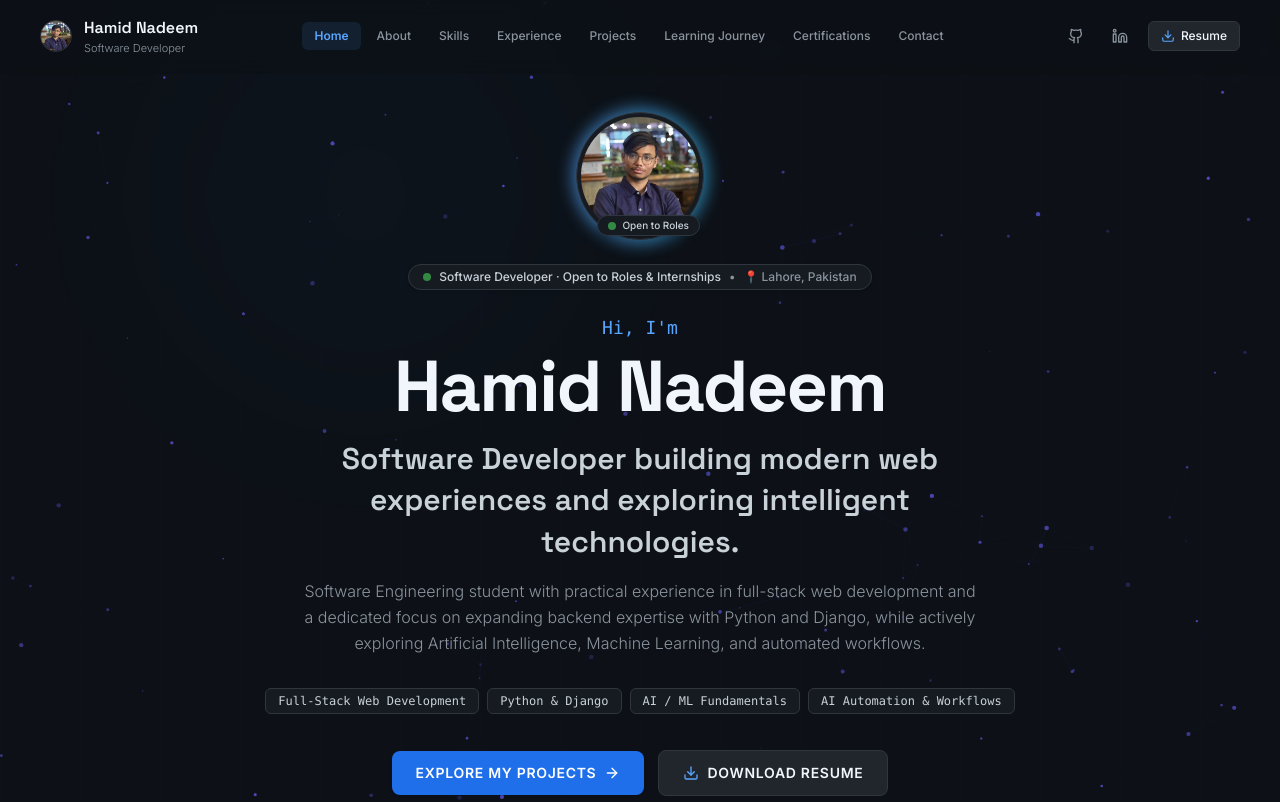
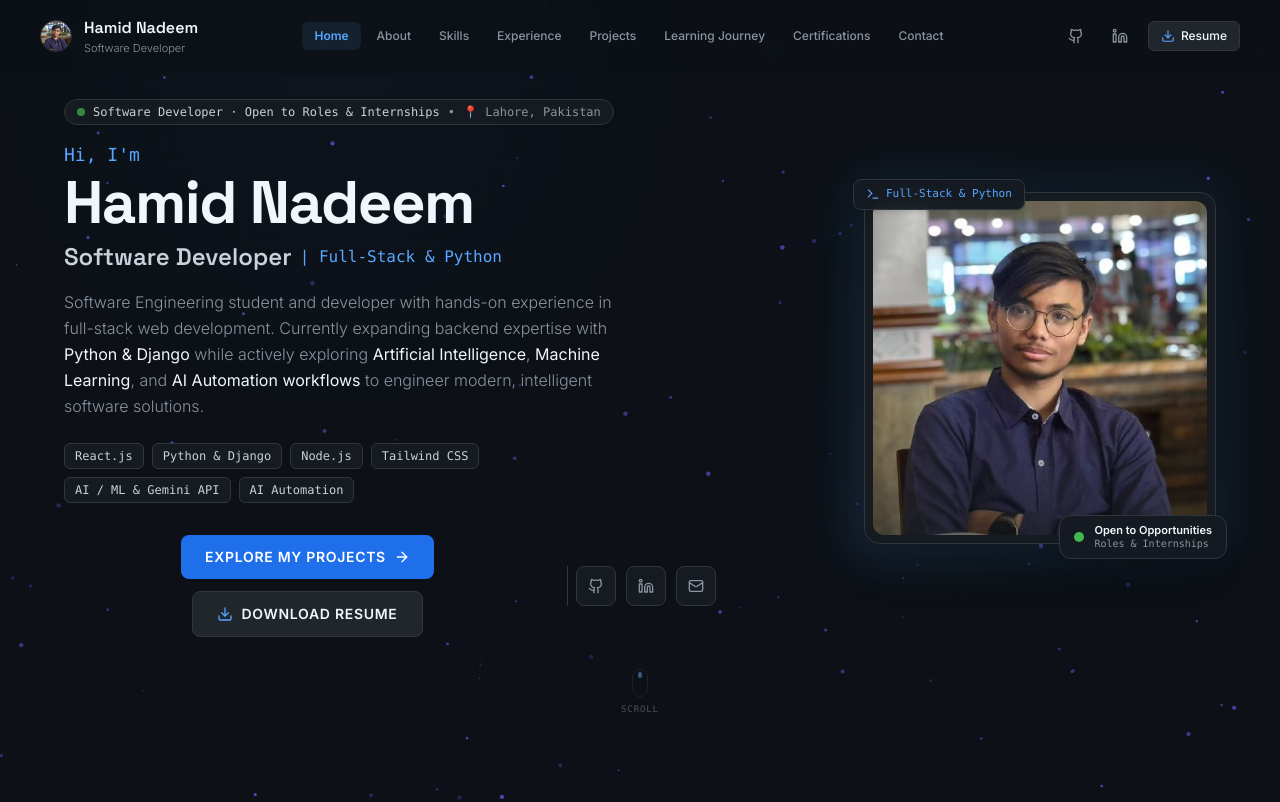
Before and after one commit to hamidnadeem043/hamidnadeem-portfolio, a React (Vite) app: page / in a window 1280 px wide. Shown: the top 802 px of the page. Built offline with nearby package versions, Linux system fonts and the light colour scheme.

Commit message:
Update homepage hero section to premium two-column layout with prominent portrait

```diff
--- a/src/components/Hero.jsx
+++ b/src/components/Hero.jsx
@@ -1,6 +1,6 @@
 import React from 'react';
 import { motion } from 'framer-motion';
-import { Download, ArrowRight, Github, Linkedin, Mail, Code2, Sparkles, Terminal } from 'lucide-react';
+import { Download, ArrowRight, Github, Linkedin, Mail, Code2, Terminal, Sparkles } from 'lucide-react';
 import confetti from 'canvas-confetti';
 import { personalData } from '../data/portfolioData';
 
@@ -14,126 +14,87 @@ export default function Hero() {
     });
   };
 
+  const techBadges = [
+    'React.js',
+    'Python & Django',
+    'Node.js',
+    'Tailwind CSS',
+    'AI / ML & Gemini API',
+    'AI Automation',
+  ];
+
   return (
     <section
       id="hero"
-      className="relative min-h-[92vh] flex flex-col justify-center items-center text-center px-5 pt-28 pb-16 overflow-hidden"
+      className="relative min-h-[calc(100vh-4rem)] flex items-center justify-center px-5 sm:px-8 lg:px-12 pt-24 pb-16 lg:py-0 overflow-hidden"
     >
       {/* Subtle Background Radial Glow */}
-      <div className="absolute top-1/2 left-1/2 -translate-x-1/2 -translate-y-1/2 w-[550px] h-[550px] bg-radial from-[#58a6ff]/10 via-[#38bdf8]/5 to-transparent rounded-full pointer-events-none blur-3xl animate-hero-glow" />
+      <div className="absolute top-1/2 left-1/2 -translate-x-1/2 -translate-y-1/2 w-[600px] h-[600px] bg-radial from-[#58a6ff]/10 via-[#38bdf8]/5 to-transparent rounded-full pointer-events-none blur-3xl animate-hero-glow" />
 
-      <div className="max-w-4xl mx-auto relative z-10 flex flex-col items-center">
-        {/* Profile Image with subtle GitHub-dark border ring */}
+      <div className="max-w-6xl w-full mx-auto relative z-10">
+        <div className="grid grid-cols-1 lg:grid-cols-12 gap-10 lg:gap-12 items-center">
+
+          {/* LEFT COLUMN: 60% Width on Desktop (lg:col-span-7) */}
           <motion.div
-          initial={{ opacity: 0, scale: 0.85 }}
-          animate={{ opacity: 1, scale: 1 }}
-          transition={{ duration: 0.5 }}
-          className="relative mb-6 group"
+            initial={{ opacity: 0, y: 20 }}
+            animate={{ opacity: 1, y: 0 }}
+            transition={{ duration: 0.55, ease: 'easeOut' }}
+            className="lg:col-span-7 flex flex-col items-center lg:items-start text-center lg:text-left order-2 lg:order-1"
           >
-          {/* Subtle Accent Glow Ring */}
-          <div className="absolute -inset-1 bg-gradient-to-r from-[#58a6ff] to-[#38bdf8] rounded-full blur-sm opacity-60 group-hover:opacity-100 transition-opacity duration-300" />
-
-          <div className="relative w-28 h-28 sm:w-32 sm:h-32 rounded-full p-1 bg-[#161b22] border border-[#30363d]">
-            <img
-              src={personalData.photo}
-              alt={personalData.name}
-              className="w-full h-full object-cover rounded-full bg-[#0d1117]"
-              onError={(e) => {
-                e.currentTarget.src = personalData.fallbackPhoto;
-              }}
-            />
+            {/* Status / Availability Badge */}
+            <div className="inline-flex items-center gap-2 px-3 py-1 rounded-full border border-[#30363d] bg-[#161b22] text-xs font-mono text-[#c9d1d9] mb-4 shadow-sm">
+              <span className="w-2 h-2 rounded-full bg-[#3fb950] animate-pulse-dot" />
+              <span>{personalData.statusBadge}</span>
+              <span className="text-[#8b949e] hidden sm:inline">•</span>
+              <span className="text-[#8b949e] hidden sm:inline">📍 {personalData.location}</span>
             </div>
 
-          {/* Online Active Indicator */}
-          <div
-            className="absolute bottom-1 right-1 px-2.5 py-0.5 rounded-full bg-[#161b22] border border-[#30363d] flex items-center gap-1.5 shadow-md"
-            title="Active & Available"
-          >
-            <span className="w-2 h-2 rounded-full bg-[#3fb950] animate-pulse-dot" />
-            <span className="text-[10px] font-medium text-[#c9d1d9]">Open to Roles</span>
-          </div>
-        </motion.div>
-
-        {/* Status Pill */}
-        <motion.div
-          initial={{ opacity: 0, y: -15 }}
-          animate={{ opacity: 1, y: 0 }}
-          transition={{ duration: 0.5, delay: 0.1 }}
-          className="inline-flex items-center gap-2 px-3.5 py-1 rounded-full border border-[#30363d] bg-[#161b22] text-xs font-medium text-[#c9d1d9] mb-6 shadow-sm"
-        >
-          <span className="w-2 h-2 rounded-full bg-[#3fb950] animate-pulse-dot" />
-          <span>{personalData.statusBadge}</span>
-          <span className="text-[#8b949e]">•</span>
-          <span className="text-[#8b949e]">📍 {personalData.location}</span>
-        </motion.div>
-
-        {/* Greeting & Name Title */}
-        <motion.div
-          initial={{ opacity: 0, y: 15 }}
-          animate={{ opacity: 1, y: 0 }}
-          transition={{ duration: 0.5, delay: 0.15 }}
-          className="space-y-2 mb-4"
-        >
-          <p className="text-base sm:text-lg font-mono text-[#58a6ff]">
+            {/* Greeting */}
+            <p className="text-base sm:text-lg font-mono font-medium text-[#58a6ff] mb-1">
               Hi, I'm
             </p>
-          <h1 className="font-heading font-bold text-4xl sm:text-6xl md:text-7xl text-[#f0f6fc] tracking-tight">
+
+            {/* Large Heading */}
+            <h1 className="font-heading font-extrabold text-4xl sm:text-5xl lg:text-6xl text-[#f0f6fc] tracking-tight mb-2">
               Hamid Nadeem
             </h1>
-        </motion.div>
 
-        {/* Primary Subtitle Headline */}
-        <motion.h2
-          initial={{ opacity: 0, y: 15 }}
-          animate={{ opacity: 1, y: 0 }}
-          transition={{ duration: 0.5, delay: 0.2 }}
-          className="font-heading font-semibold text-xl sm:text-2xl md:text-3xl text-[#c9d1d9] max-w-2xl leading-snug mb-4"
+            {/* Professional Headline */}
+            <h2 className="font-heading font-semibold text-xl sm:text-2xl text-[#c9d1d9] mb-4 flex flex-wrap items-center justify-center lg:justify-start gap-2">
+              <span>Software Developer</span>
+              <span className="text-[#58a6ff] font-normal text-sm sm:text-base font-mono">
+                | Full-Stack & Python
+              </span>
+            </h2>
+
+            {/* Supporting Introduction */}
+            <p className="text-sm sm:text-base text-[#8b949e] leading-relaxed mb-6 font-light max-w-xl">
+              Software Engineering student and developer with hands-on experience in full-stack web development. Currently expanding backend expertise with{' '}
+              <span className="text-[#f0f6fc] font-normal">Python & Django</span> while actively exploring{' '}
+              <span className="text-[#f0f6fc] font-normal">Artificial Intelligence</span>,{' '}
+              <span className="text-[#f0f6fc] font-normal">Machine Learning</span>, and{' '}
+              <span className="text-[#f0f6fc] font-normal">AI Automation workflows</span> to engineer modern, intelligent software solutions.
+            </p>
+
+            {/* Technology Badges */}
+            <div className="flex flex-wrap items-center justify-center lg:justify-start gap-2 mb-8 max-w-xl">
+              {techBadges.map((badge) => (
+                <span
+                  key={badge}
+                  className="px-2.5 py-1 rounded-md bg-[#161b22] border border-[#30363d] text-xs font-mono text-[#c9d1d9] hover:border-[#58a6ff]/50 hover:text-[#58a6ff] transition-colors"
                 >
-          {personalData.subtitle}
-        </motion.h2>
-
-        {/* Professional Supporting Description */}
-        <motion.p
-          initial={{ opacity: 0, y: 15 }}
-          animate={{ opacity: 1, y: 0 }}
-          transition={{ duration: 0.5, delay: 0.25 }}
-          className="text-sm sm:text-base text-[#8b949e] max-w-2xl leading-relaxed mb-8 font-light"
-        >
-          {personalData.supportingText}
-        </motion.p>
-
-        {/* Focus Tags */}
-        <motion.div
-          initial={{ opacity: 0, y: 10 }}
-          animate={{ opacity: 1, y: 0 }}
-          transition={{ duration: 0.5, delay: 0.3 }}
-          className="flex flex-wrap items-center justify-center gap-2 mb-9"
-        >
-          {[
-            'Full-Stack Web Development',
-            'Python & Django',
-            'AI / ML Fundamentals',
-            'AI Automation & Workflows',
-          ].map((tag) => (
-            <span
-              key={tag}
-              className="px-3 py-1 rounded-md bg-[#161b22] border border-[#30363d] text-xs font-mono text-[#c9d1d9] hover:border-[#58a6ff]/50 transition-colors"
-            >
-              {tag}
+                  {badge}
                 </span>
               ))}
-        </motion.div>
+            </div>
 
-        {/* Two Primary Action Buttons */}
-        <motion.div
-          initial={{ opacity: 0, y: 15 }}
-          animate={{ opacity: 1, y: 0 }}
-          transition={{ duration: 0.5, delay: 0.35 }}
-          className="flex flex-wrap items-center justify-center gap-3.5 mb-10"
-        >
+            {/* Action Buttons & Social Links Container */}
+            <div className="flex flex-col sm:flex-row items-center gap-4 w-full sm:w-auto">
+              {/* Primary Buttons */}
+              <div className="flex flex-wrap items-center justify-center gap-3 w-full sm:w-auto">
                 <a
                   href="#projects"
-            className="inline-flex items-center gap-2 px-6 py-3 rounded-lg text-xs sm:text-sm font-semibold uppercase tracking-wider text-white bg-[#1f6feb] hover:bg-[#388bfd] shadow-sm hover:shadow-[#58a6ff]/20 transition-all duration-200"
+                  className="w-full sm:w-auto inline-flex items-center justify-center gap-2 px-6 py-3 rounded-lg text-xs sm:text-sm font-semibold uppercase tracking-wider text-white bg-[#1f6feb] hover:bg-[#388bfd] shadow-sm hover:shadow-[#58a6ff]/20 transition-all duration-200"
                 >
                   <span>Explore My Projects</span>
                   <ArrowRight className="w-4 h-4" />
@@ -143,20 +104,15 @@ export default function Hero() {
                   href={personalData.resumePrimary}
                   download="Hamid_Nadeem_Resume.pdf"
                   onClick={triggerConfetti}
-            className="inline-flex items-center gap-2 px-6 py-3 rounded-lg text-xs sm:text-sm font-semibold uppercase tracking-wider text-[#f0f6fc] bg-[#21262d] border border-[#30363d] hover:bg-[#30363d] hover:border-[#58a6ff]/50 transition-all duration-200"
+                  className="w-full sm:w-auto inline-flex items-center justify-center gap-2 px-6 py-3 rounded-lg text-xs sm:text-sm font-semibold uppercase tracking-wider text-[#f0f6fc] bg-[#21262d] border border-[#30363d] hover:bg-[#30363d] hover:border-[#58a6ff]/50 transition-all duration-200"
                 >
                   <Download className="w-4 h-4 text-[#58a6ff]" />
                   <span>Download Resume</span>
                 </a>
-        </motion.div>
+              </div>
 
               {/* Social Links */}
-        <motion.div
-          initial={{ opacity: 0, y: 10 }}
-          animate={{ opacity: 1, y: 0 }}
-          transition={{ duration: 0.5, delay: 0.4 }}
-          className="flex items-center gap-3"
-        >
+              <div className="flex items-center gap-2.5 pt-2 sm:pt-0 sm:pl-2 sm:border-l sm:border-[#30363d]">
                 <a
                   href={personalData.github}
                   target="_blank"
@@ -185,15 +141,71 @@ export default function Hero() {
                 >
                   <Mail className="w-4 h-4" />
                 </a>
+              </div>
+            </div>
           </motion.div>
+
+          {/* RIGHT COLUMN: 40% Width on Desktop (lg:col-span-5) */}
+          <motion.div
+            initial={{ opacity: 0, scale: 0.92 }}
+            animate={{ opacity: 1, scale: 1 }}
+            transition={{ duration: 0.6, ease: 'easeOut', delay: 0.1 }}
+            className="lg:col-span-5 flex justify-center lg:justify-end order-1 lg:order-2"
+          >
+            <div className="relative group">
+              {/* Subtle blue/cyan ambient glow */}
+              <div className="absolute -inset-3 bg-gradient-to-tr from-[#58a6ff]/25 via-[#38bdf8]/15 to-[#58a6ff]/10 rounded-2xl blur-xl opacity-70 group-hover:opacity-100 transition-opacity duration-500 pointer-events-none" />
+
+              {/* Portrait Frame Container */}
+              <div className="relative w-56 h-56 sm:w-68 sm:h-68 md:w-76 md:h-76 lg:w-80 lg:h-80 xl:w-88 xl:h-88 rounded-2xl p-2 bg-[#161b22] border border-[#30363d] shadow-2xl">
+                {/* Photo Element */}
+                <div className="w-full h-full rounded-xl overflow-hidden bg-[#0d1117] relative">
+                  <img
+                    src={personalData.photo}
+                    alt={personalData.name}
+                    className="w-full h-full object-cover object-top transition-transform duration-500 group-hover:scale-[1.02]"
+                    onError={(e) => {
+                      e.currentTarget.src = personalData.fallbackPhoto;
+                    }}
+                  />
+                  {/* Subtle bottom vignette gradient */}
+                  <div className="absolute inset-0 bg-gradient-to-t from-[#0d1117]/50 via-transparent to-transparent pointer-events-none" />
                 </div>
 
-      {/* Scroll Indicator */}
-      <div className="absolute bottom-6 left-1/2 -translate-x-1/2 hidden md:flex flex-col items-center gap-1.5 pointer-events-none opacity-60">
+                {/* Floating "Open to Opportunities" Badge */}
+                <div className="absolute -bottom-3 -right-2 sm:-bottom-4 sm:-right-3 px-3 py-1.5 sm:px-3.5 sm:py-2 rounded-xl bg-[#161b22]/95 backdrop-blur-md border border-[#30363d] shadow-xl flex items-center gap-2.5 z-20">
+                  <span className="relative flex h-2.5 w-2.5">
+                    <span className="animate-ping absolute inline-flex h-full w-full rounded-full bg-[#3fb950] opacity-75" />
+                    <span className="relative inline-flex rounded-full h-2.5 w-2.5 bg-[#3fb950]" />
+                  </span>
+                  <div className="text-left">
+                    <p className="text-[11px] font-semibold text-[#f0f6fc] leading-tight">
+                      Open to Opportunities
+                    </p>
+                    <p className="text-[10px] text-[#8b949e] font-mono leading-tight">
+                      Roles & Internships
+                    </p>
+                  </div>
+                </div>
+
+                {/* Minimal Decorative Element: Top-Left Focus Pill */}
+                <div className="absolute -top-3 -left-2 sm:-top-3.5 sm:-left-3 px-2.5 py-1 sm:px-3 sm:py-1.5 rounded-lg bg-[#161b22]/95 backdrop-blur-md border border-[#30363d] shadow-md flex items-center gap-1.5 text-[10px] sm:text-[11px] font-mono text-[#58a6ff] z-20">
+                  <Terminal className="w-3.5 h-3.5 text-[#58a6ff]" />
+                  <span>Full-Stack & Python</span>
+                </div>
+              </div>
+            </div>
+          </motion.div>
+
+        </div>
+      </div>
+
+      {/* Subtle Scroll Indicator */}
+      <div className="absolute bottom-5 left-1/2 -translate-x-1/2 hidden lg:flex flex-col items-center gap-1.5 pointer-events-none opacity-50">
         <div className="w-4 h-7 border border-[#30363d] rounded-full flex justify-center p-0.5">
           <div className="w-1 h-1.5 bg-[#58a6ff] rounded-full animate-scroll-wheel" />
         </div>
-        <span className="text-[10px] uppercase font-mono tracking-widest text-[#8b949e]">Scroll</span>
+        <span className="text-[9px] uppercase font-mono tracking-widest text-[#8b949e]">Scroll</span>
       </div>
     </section>
   );
```
Lines whose indentation alone changed are shown as unchanged.
